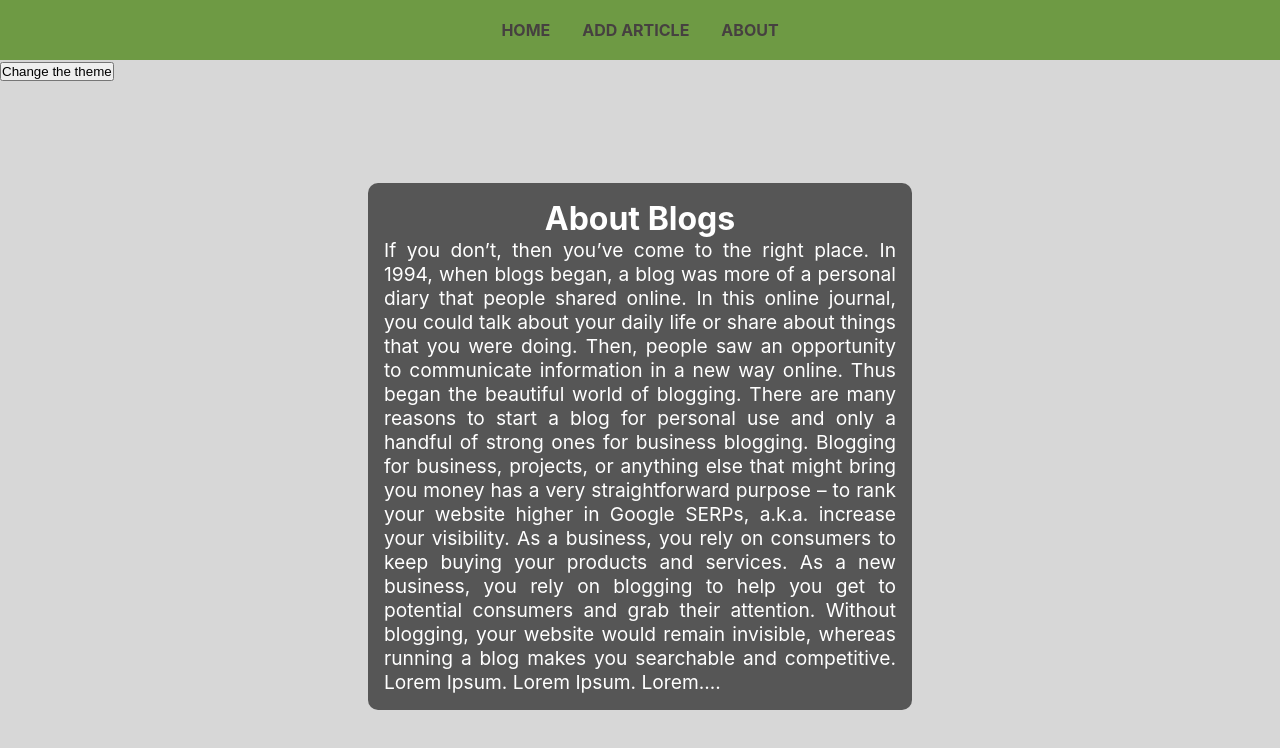
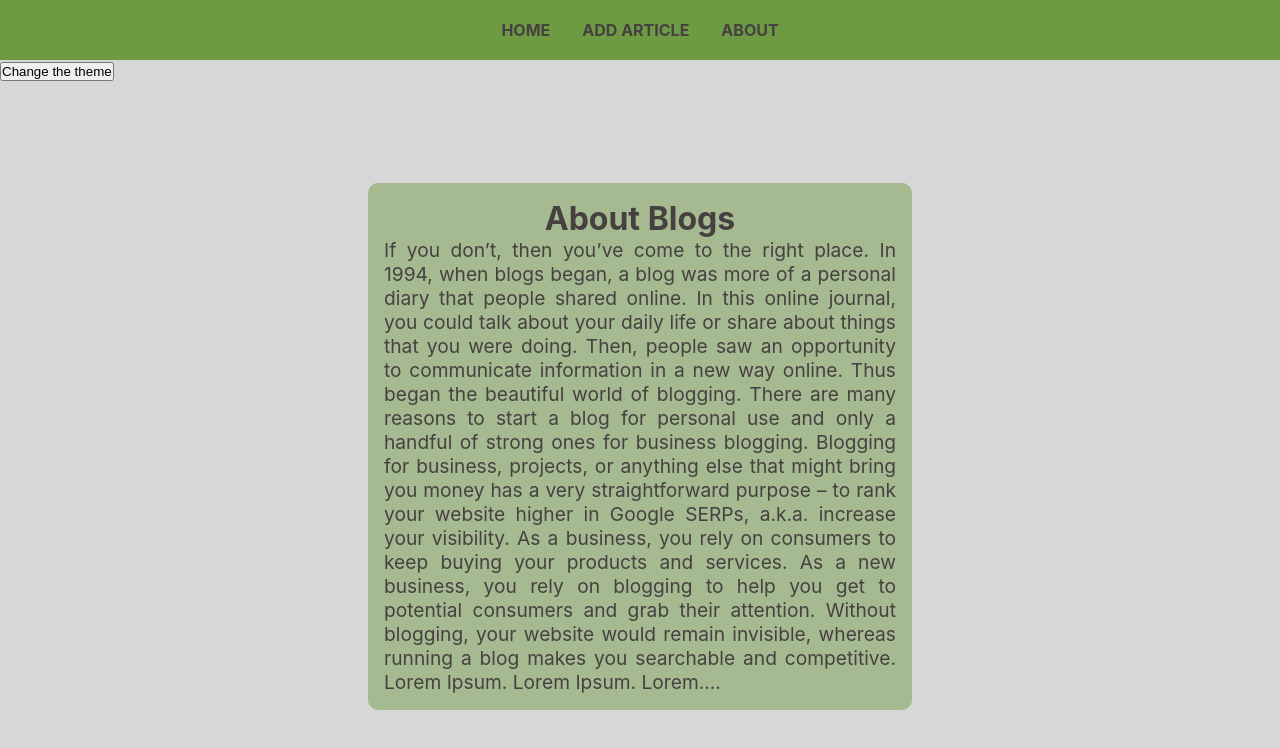
Before and after one commit to SvitlanaRybakova/react-app-group-blogg, a React (Create React App) app: page /about in a window 1280 px wide. Shown: the top 748 px of the page. Built offline with nearby package versions, Linux system fonts and the light colour scheme.

Commit message:
implemented toggleTheme to About page

```diff
--- a/src/pages/About.js
+++ b/src/pages/About.js
@@ -1,8 +1,16 @@
 import styles from "../styles/About.module.css";
+import { useContext } from "react";
+import { ThemeContext } from "../contexts/ThemeContext";
 
 function About() {
+  const { isGreenTheme, green, dark } = useContext(ThemeContext);
+  const theme = isGreenTheme ? green : dark;
+
   return (
-    <div className={styles.about}>
+    <div
+      className={styles.about}
+      style={{ background: theme.bg, color: theme.fontColor }}
+    >
       <h1 className={styles.header}>About Blogs</h1>
       <p className={styles.facts}>
         If you don’t, then you’ve come to the right place. In 1994, when blogs
--- a/src/styles/About.module.css
+++ b/src/styles/About.module.css
@@ -1,6 +1,6 @@
 .about {
-  background: rgba(0, 0, 0, 0.6);
-  color: white;
+  /* background: rgba(0, 0, 0, 0.6); */
+  /* color: white; */
   border-radius: 10px;
   margin: auto;
   margin-top: 8%;
```
Also changed, not shown: src/components/ArticleItem.js (+10 -7 lines).
